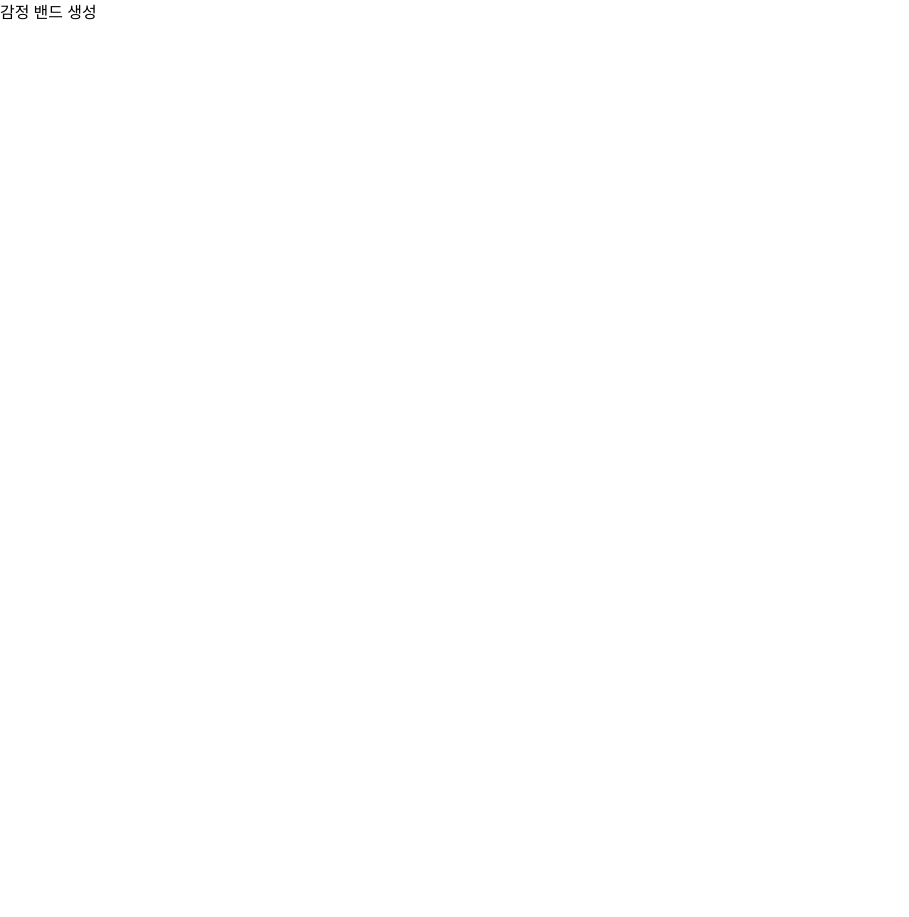
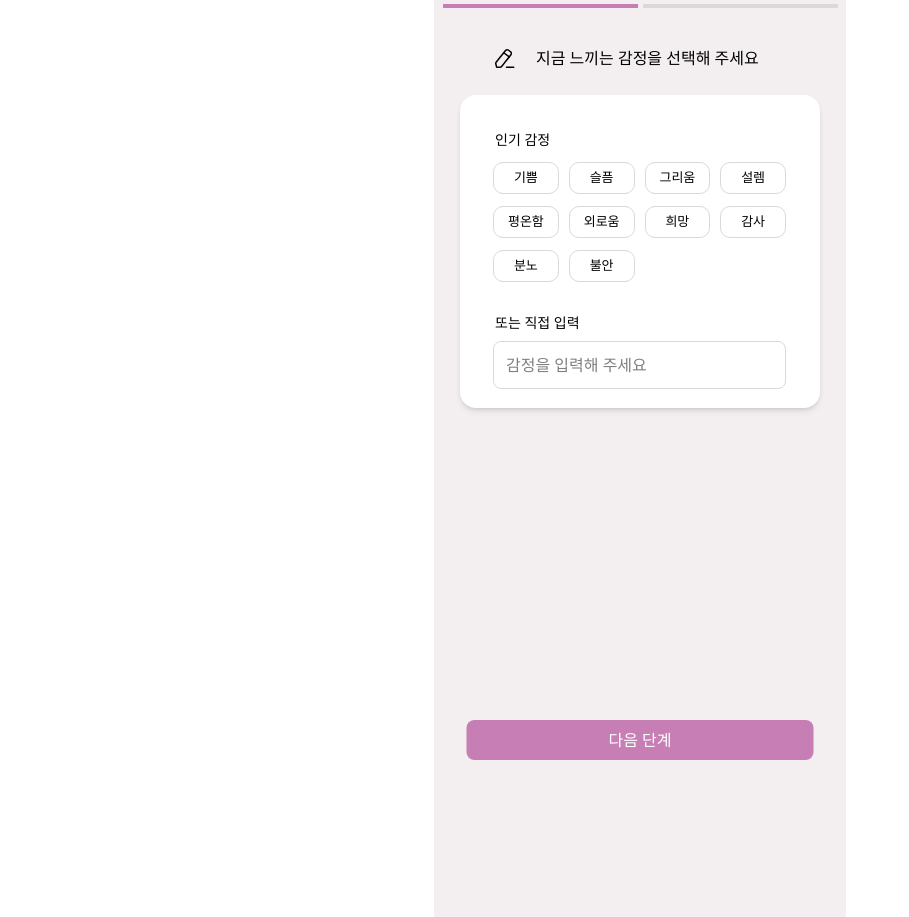
Before and after one commit to qkrxogmla/kummit-Frontend, a React (Vite) app: page /create in a window 1280 px wide. Shown: the whole page, without its empty margins (0-909 px from the left). Before the commit the page ends 800 px from the top, so only its background shows below. Built offline with nearby package versions, Linux system fonts and the light colour scheme.

Commit message:
[feat]CreateBandPage-header미포함

```diff
--- /dev/null
+++ b/src/components/MotionButton.tsx
@@ -0,0 +1,13 @@
+interface MotionButtonProps {
+  motion: string;
+}
+
+const MotionButton = ({ motion }: MotionButtonProps) => {
+  return (
+    <button className="w-[65.75px] h-[32px] my-[6px] mx-[5px] border border-[#D9D9D9] rounded-[10px] text-[13px]">
+      {motion}
+    </button>
+  );
+};
+
+export default MotionButton;
--- a/src/pages/CreateBand/CreateBandPage.tsx
+++ b/src/pages/CreateBand/CreateBandPage.tsx
@@ -1,10 +1,50 @@
+import MotionButton from "../../components/MotionButton";
+
 const CreateBandPage = () => {
+  return (
+    <div className="flex justify-center">
+      <div className="w-[412px] h-[917px] bg-[#F3EEEF]">
+        <div className="flex justify-center mt-1 mx-[2px] gap-[5px]">
+          <p className="w-[195px] h-1 bg-[#C77EB5]"></p>
+          <p className="w-[195px] h-1 bg-[#D9D9D9]"></p>
+        </div>
+        <div className="flex items-center mb-6 pt-[38px]">
+          <img src="./icons/pencil.svg" className="ml-[59px] w-6 h-6 " />
+          <span className="ml-[19px] text-lg text-[16px]">
+            지금 느끼는 감정을 선택해 주세요
+          </span>
+        </div>
+        <div className="flex flex-col items-center relative">
+          <div className="w-[360px] bg-white px-[28px] pt-[34px] pb-[19px] rounded-2xl shadow-md">
+            <p className="mb-1.5 ml-[7px] text-[14px]">인기 감정</p>
+            <div className="flex flex-wrap ">
+              <MotionButton motion="기쁨" />
+              <MotionButton motion="슬픔" />
+              <MotionButton motion="그리움" />
+              <MotionButton motion="설렘" />
+              <MotionButton motion="평온함" />
+              <MotionButton motion="외로움" />
+              <MotionButton motion="희망" />
+              <MotionButton motion="감사" />
+              <MotionButton motion="분노" />
+              <MotionButton motion="불안" />
+            </div>
+            <span className="ml-[7px] block mt-6 mb-2 text-[14px]">
+              또는 직접 입력
+            </span>
+            <input
+              className="w-[293px] h-[48px] border ml-[5px] border-[#D9D9D9] rounded-lg p-3 focus:outline-none focus:border-[#979797]"
+              placeholder="감정을 입력해 주세요"
+            ></input>
+          </div>
 
-    return (
-        <div>
-            감정 밴드 생성
+          <button className="fixed bottom-[40px] left-1/2 transform -translate-x-1/2 w-[347px] h-[40px] py-3 bg-[#C77EB5] text-white rounded-[8px] flex items-center justify-center">
+            다음 단계
+          </button>
         </div>
-    )
-}
+      </div>
+    </div>
+  );
+};
 
 export default CreateBandPage;
```
Also changed, not shown: public/icons/pencil.svg (added).
